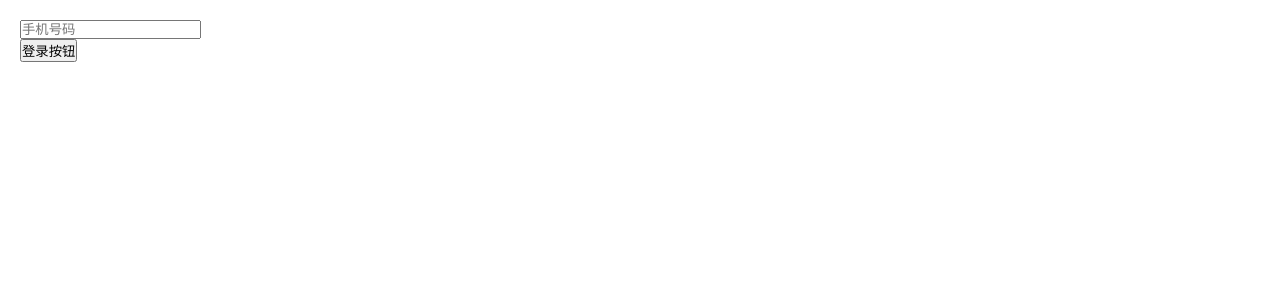
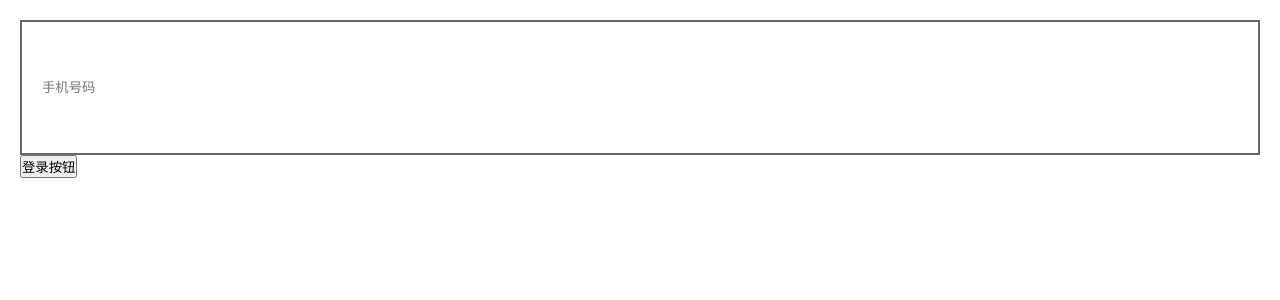
Before and after one commit to fuhao1517/news-36, a Vue app: page /#/login in a window 1280 px wide. Shown: the top 300 px of the page. Built offline with nearby package versions, Linux system fonts and the light colour scheme; a small style sheet from the web is missing.

Commit message:
4、添加输入框的状态

```diff
--- a/src/components/AuthInput.vue
+++ b/src/components/AuthInput.vue
@@ -1,26 +1,55 @@
 <template>
   <!-- input是输入框每次输入时候都会触发 -->
-  <input class="input" :placeholder="placeholder" :value="value" @input="handleInput" />
+  <!-- :class值如果是对象的话，key是class的名称，如果这个key的值是true时候就加上该class -->
+  <input
+    class="input"
+    :class="{
+      success:status==='success',
+      error:status==='error'
+  }"
+    :placeholder="placeholder"
+    :value="value"
+    @input="handleInput"
+    @change="handleChange"
+  />
 </template>
 
 <script>
 export default {
-  props: ["placeholder", "value", "name", "rule",],
-
-  mounted() {
-    // console.log(this.rule);
+  data() {
+    return {
+      status: ""
+    };
   },
+  /* rule传递过来的正则表达式 */
+  props: ["placeholder", "value", "name", "rule", "err_message"],
 
   methods: {
     //每次输入框输入值时都会触发
     handleInput(event) {
-      this.$emit("input", event.target.value);
+      const { value } = event.target;
+      /* 触发父组件的input事件，返回输入框的值 */
+      this.$emit("input", value);
+      /* 如果符合正则就位success，反之是error */
+      if (this.rule) {
+        if (this.rule.test(value)) {
+          this.status = "success";
+        } else {
+          this.status = "error";
+        }
+      }
+    },
+    /* 输入框失去焦点时候触发 */
+    handleChange() {
+      if (this.err_message && this.status === "error") {
+        alert(this.err_message);
+      }
     }
   }
 };
 </script>
 
-<style scoped lang:"less">
+<style scoped lang="less">
 .input {
   width: 100%;
   height: 38/360 * 100vw;
@@ -28,7 +57,13 @@ export default {
   box-sizing: border-box;
   background: #fff;
   border: none;
-  border-bottom: 1px #666 solid;
+  border: 2px #666 solid;
   outline: none;
 }
+.success {
+  border-color: blue;
+}
+.error {
+  border-color: red;
+}
 </style>
--- a/src/pages/Login.vue
+++ b/src/pages/Login.vue
@@ -13,7 +13,12 @@
     <!-- 用户名密码输入框 -->
     <div>
       <!-- 输入框组件 -->
-      <AuthInput placeholder="手机号码" :value="form.username" @input="handleUsername"></AuthInput>
+      <AuthInput placeholder="手机号码"
+      :value="form.username"
+      @input="handleUsername"
+      :rule="/^1[0-9]{4,10}$/"
+      err_message="手机号码格式不正确">
+      </AuthInput>
     </div>
     <button @click="handleSubmit">登录按钮</button>
   </div>
@@ -30,8 +35,8 @@ export default {
       form: {
         username: "",
         password: ""
-      }
-    };
+      },
+    }
   },
 
   /* 注册组件 */
```
